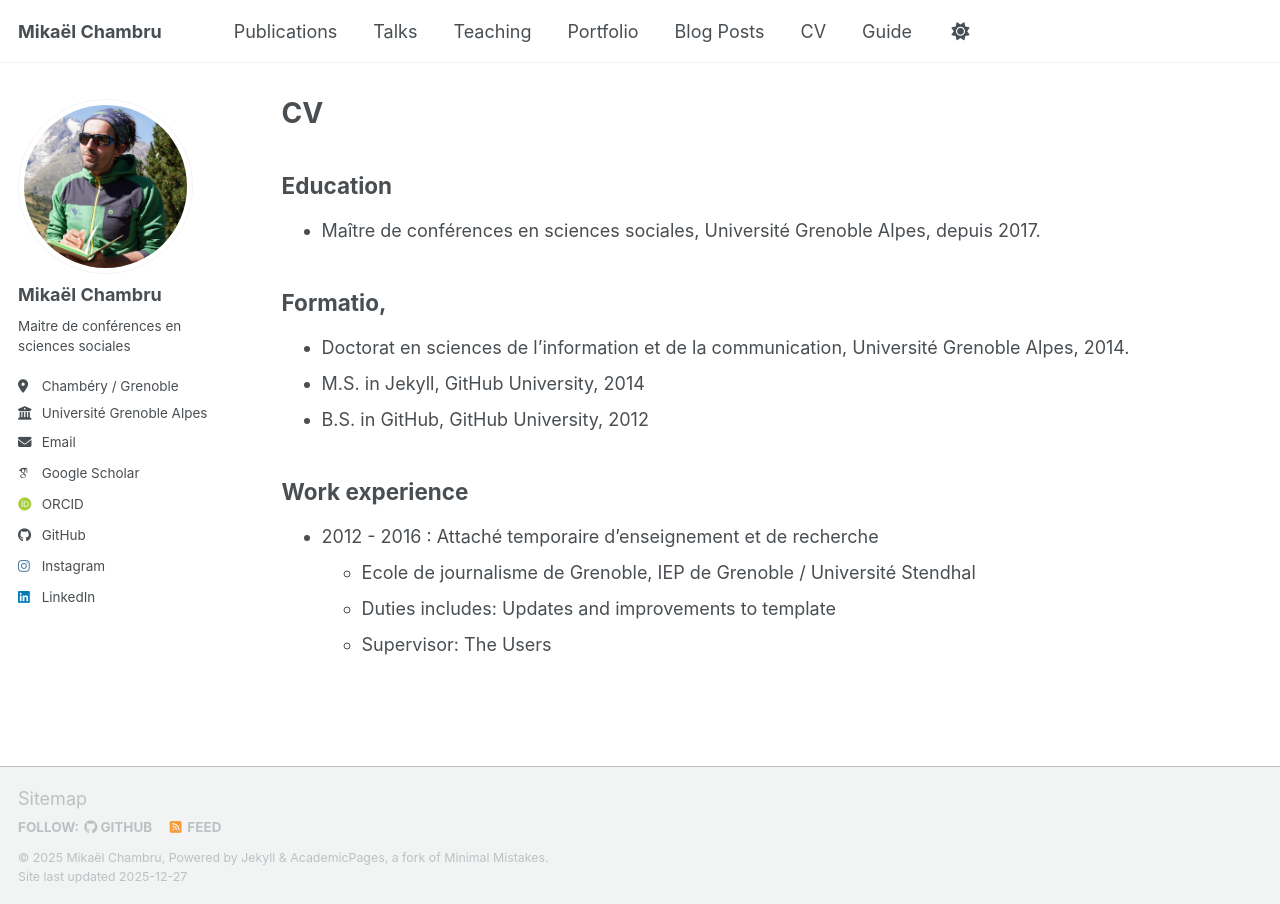
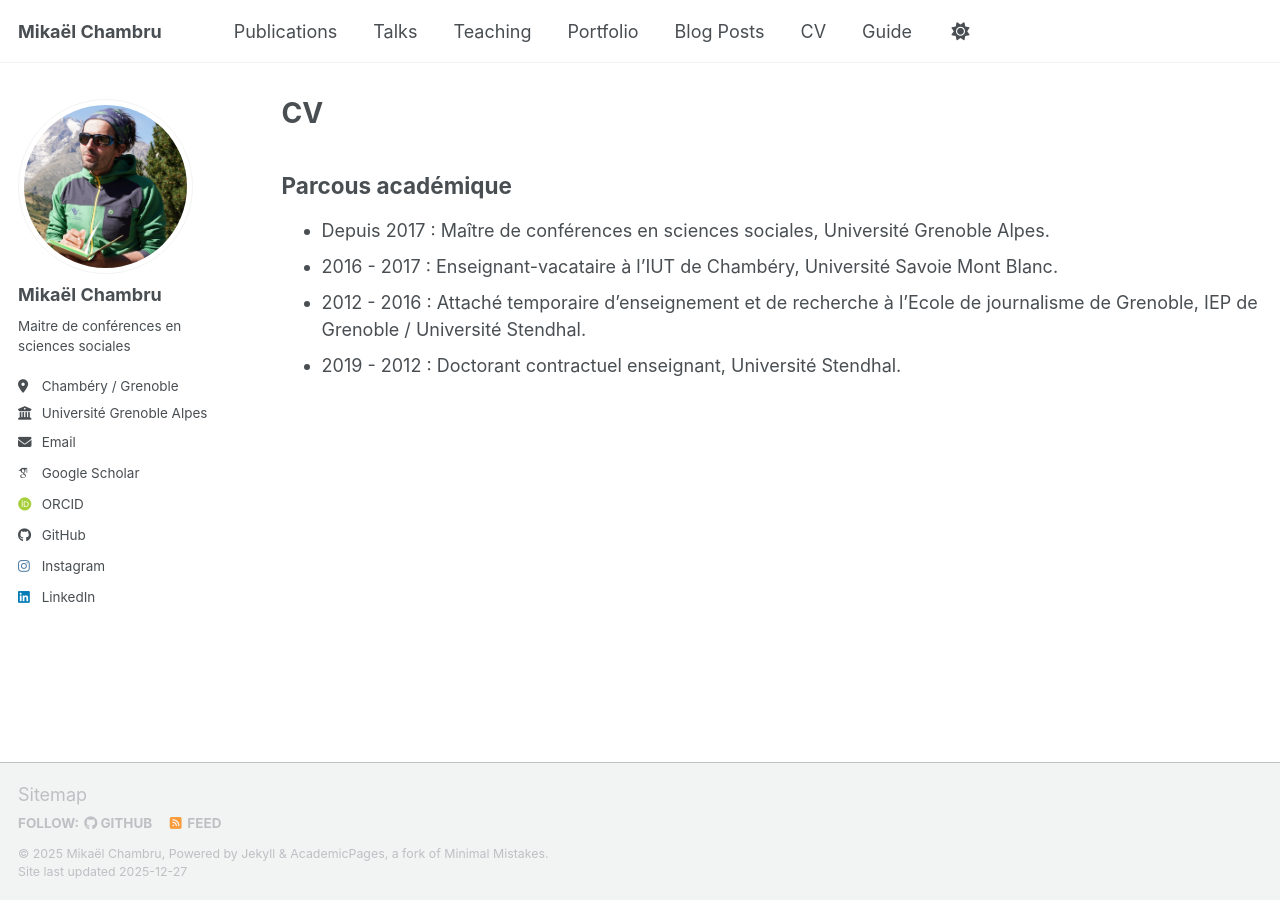
Before and after one commit to mikaelchambru/mikaelchambru.github.io, a Jekyll site: the page built from _pages/cv.md, in a window 1280 px wide. Built offline with Jekyll 4.4.1, drawn with Linux system fonts in a browser that asks for light colours; some web fonts are replaced; a script bundle is joined from its source files by our own code; library files that are not in the unit come from our copies.

Commit message:
Update cv.md

```diff
--- a/_pages/cv.md
+++ b/_pages/cv.md
@@ -9,18 +9,8 @@ redirect_from:
 
 {% include base_path %}
 
-## Education
-* Maître de conférences en sciences sociales, Université Grenoble Alpes, depuis 2017.
-
-## Formatio,
-
-* Doctorat en sciences de l'information et de la communication, Université Grenoble Alpes, 2014.
-* M.S. in Jekyll, GitHub University, 2014
-* B.S. in GitHub, GitHub University, 2012
-
-## Work experience
-
-* 2012 - 2016 : Attaché temporaire d'enseignement et de recherche
-  * Ecole de journalisme de Grenoble, IEP de Grenoble / Université Stendhal
-  * Duties includes: Updates and improvements to template
-  * Supervisor: The Users
+## Parcous académique
+* Depuis 2017 : Maître de conférences en sciences sociales, Université Grenoble Alpes.
+* 2016 - 2017 : Enseignant-vacataire à l'IUT de Chambéry, Université Savoie Mont Blanc.
+* 2012 - 2016 : Attaché temporaire d'enseignement et de recherche à l'Ecole de journalisme de Grenoble, IEP de Grenoble / Université Stendhal.
+* 2019 - 2012 : Doctorant contractuel enseignant, Université Stendhal.
```
